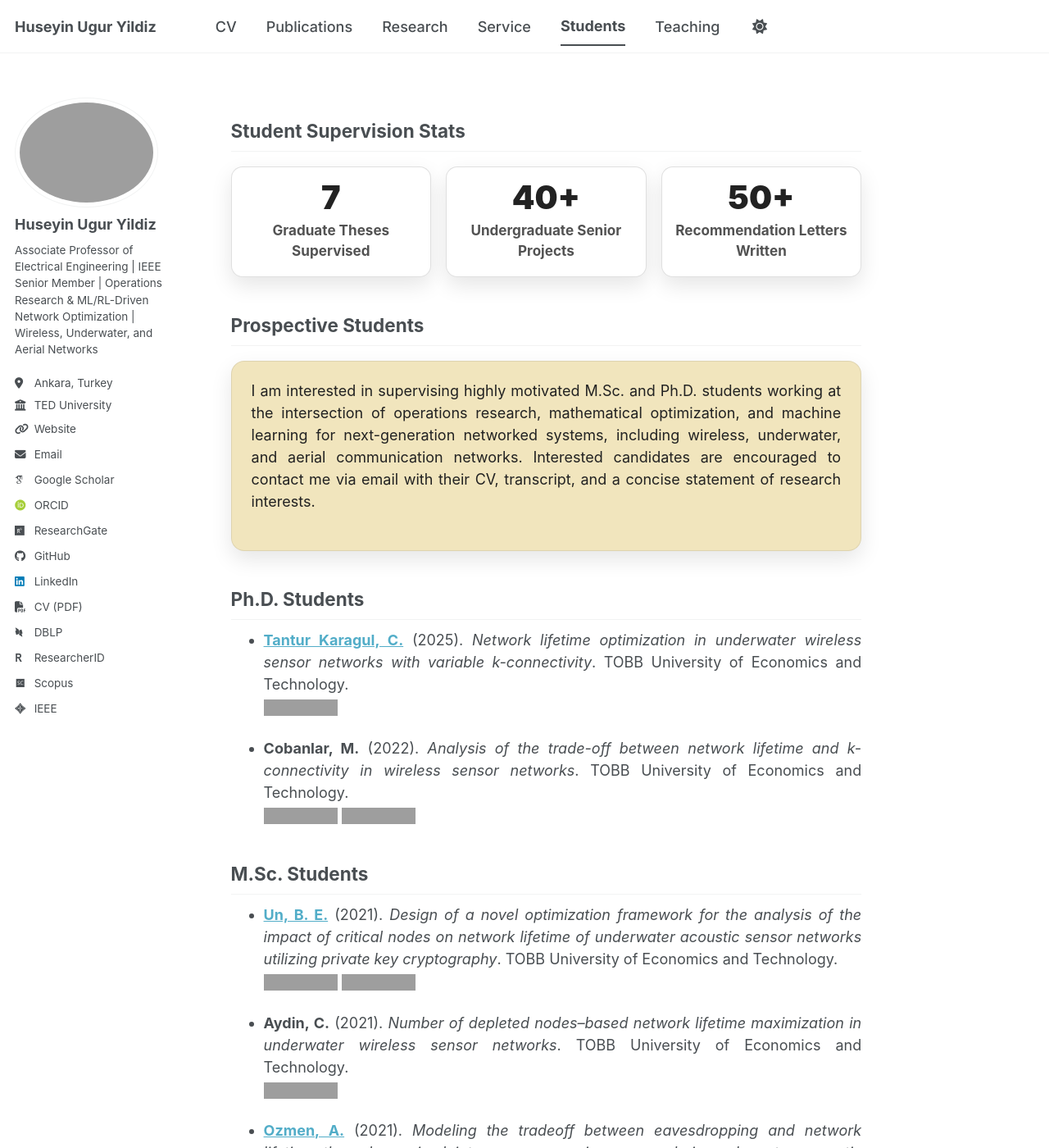
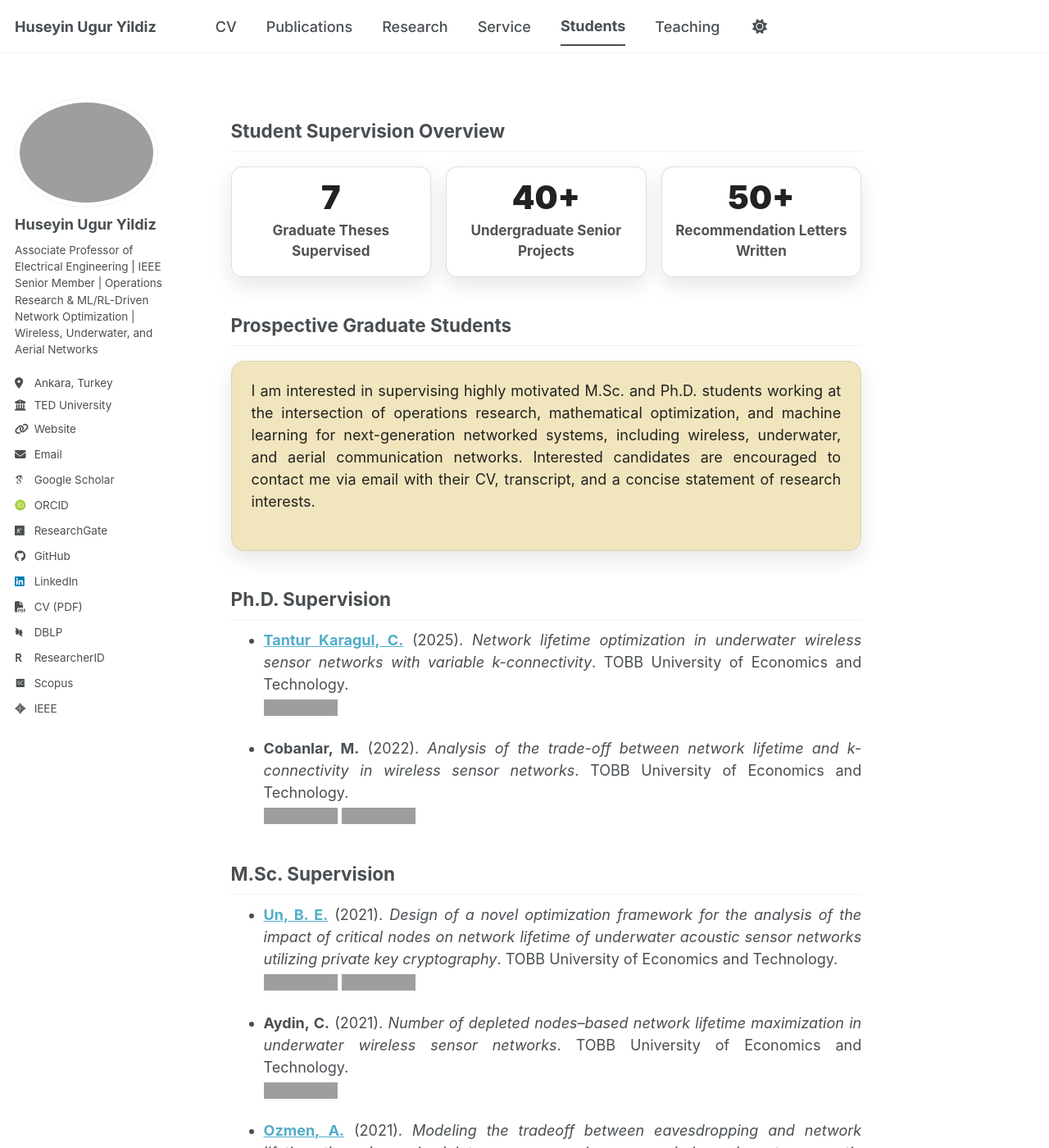
Before and after one commit to huguryildiz/huguryildiz.github.io, a Jekyll site: the page built from _pages/students.md, in a window 1280 px wide and 1400 px high. Shown: the whole window at 82% size. Built offline with Jekyll 4.4.1, drawn with Linux system fonts in a browser that asks for light colours; some web fonts are replaced; a script bundle is joined from its source files by our own code; library files that are not in the unit come from our copies; a style sheet for code colours, icons or effects is not loaded; grey boxes are pictures that could not be loaded.

Commit message:
Update students.md

```diff
--- a/_pages/students.md
+++ b/_pages/students.md
@@ -7,7 +7,7 @@ custom_css:
   - supervision-stats
 ---
 
-## Student Supervision Stats
+## Student Supervision Overview
 
 <!-- Student Supervision Stats -->
 <div class="sup-stats">
@@ -27,7 +27,7 @@ custom_css:
   </div>
 </div>
 
-## Prospective Students
+## Prospective Graduate Students
 
 {::nomarkdown}
 <link rel="stylesheet" href="{{ '/assets/css/supervision-stats.css' | relative_url }}">
@@ -41,7 +41,7 @@ custom_css:
 </div>
 {:/nomarkdown}
 
-## Ph.D. Students
+## Ph.D. Supervision
 
 - **[Tantur Karagul, C.](https://www.linkedin.com/in/%C3%A7a%C4%9Fla-tantur-karag%C3%BCl-b834b0b5/)** (2025). *Network lifetime optimization in underwater wireless sensor networks with variable k-connectivity*. TOBB University of Economics and Technology.
   ![PhD Co-advisor](https://img.shields.io/badge/PhD-Co--advisor-6f42c1?style=flat-square)
@@ -50,7 +50,7 @@ custom_css:
   ![PhD Co-advisor](https://img.shields.io/badge/PhD-Co--advisor-6f42c1?style=flat-square) [![YÖK Thesis](https://img.shields.io/badge/Repository-YÖK_Thesis-darkgreen?style=flat-square)](https://tez.yok.gov.tr/UlusalTezMerkezi/TezGoster?key=G_oJ1rKE4SgJUkomyAKpR_b66BRHX6Iu8I5xytFXfpv7OVxvt9gxQhlL5X5kvF6X)
 
 
-## M.Sc. Students
+## M.Sc. Supervision
 
 - **[Un, B. E.](https://www.linkedin.com/in/burak-emre-%C3%BCn-2a558892/)** (2021). *Design of a novel optimization framework for the analysis of the impact of critical nodes on network lifetime of underwater acoustic sensor networks utilizing private key cryptography*. TOBB University of Economics and Technology.
   ![MSc Co-advisor](https://img.shields.io/badge/MSc-Co--advisor-6f42c1?style=flat-square) [![YÖK Thesis](https://img.shields.io/badge/Repository-YÖK_Thesis-darkgreen?style=flat-square)](https://tez.yok.gov.tr/UlusalTezMerkezi/TezGoster?key=qVqOZFj2DwNmvdf1oGFYiPA6aYtotmnOK4EXJfFCxlc2mg4JGwOzN8dwilUNajg1)
```
